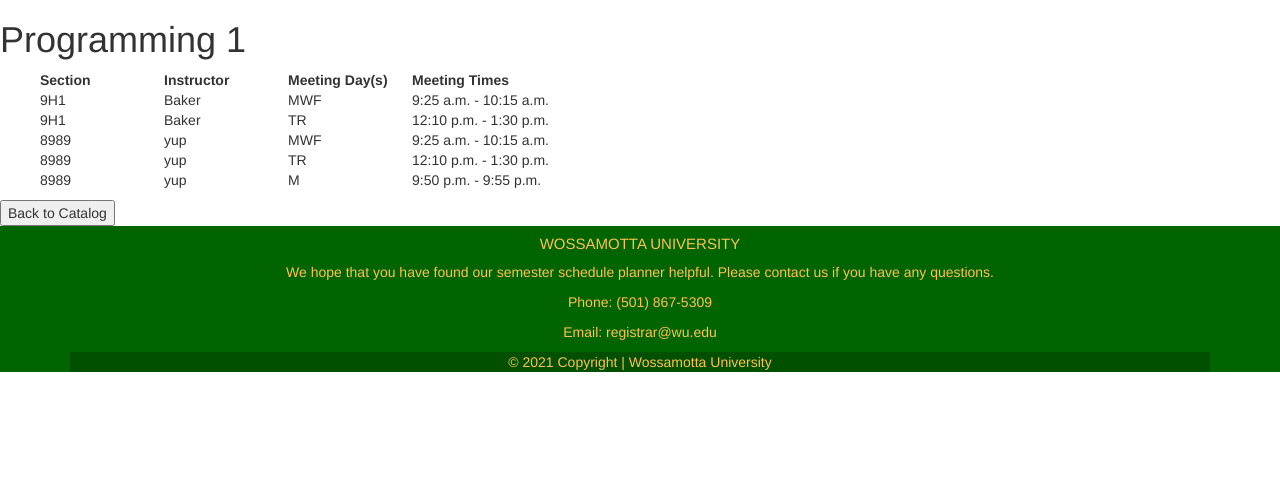
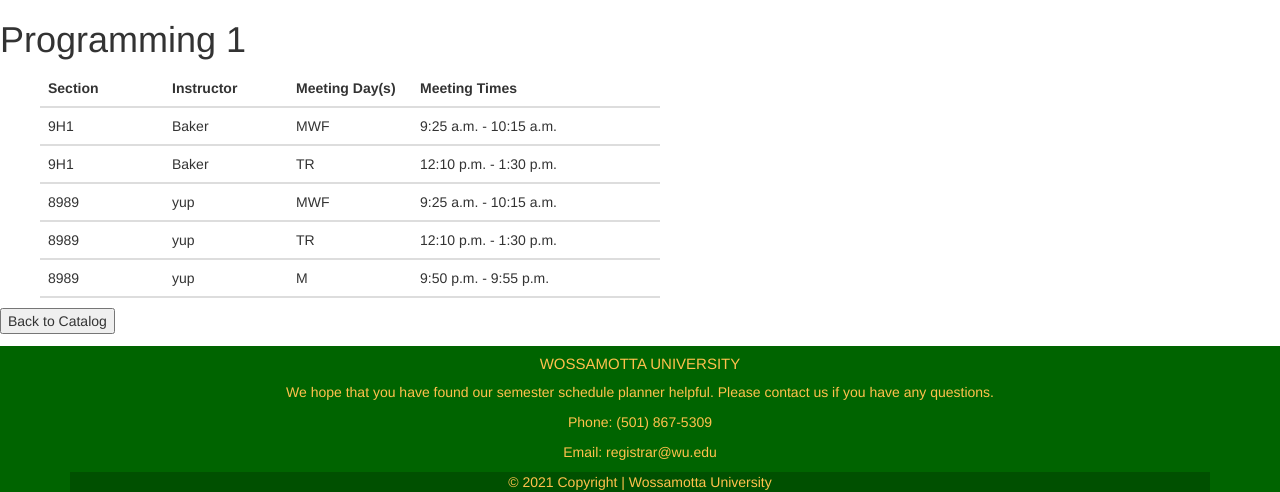
Before and after one commit to zgjohnson/semesterScheduler, a Django app: page /course/1 in a window 1280 px wide. Shown: the part 308-800 px from the top of the page. Run offline with Django 3.2, Linux system fonts and the light colour scheme; a user stored in the database is signed in; data comes from the database, SQL or seed files in the repository; lists and menus that the app fills with data are empty; some libraries are stand-ins or nearby versions.

Commit message:
more front-end stuff

```diff
--- a/catalog/templates/base.html
+++ b/catalog/templates/base.html
@@ -21,10 +21,8 @@
 
         h4{
         padding-top: 50px;
-        font-weight: bold;
         padding-bottom: 30px;
         padding-left: 70px;
-        font-family: "Times New Roman", Times, serif;
         width: 100%;
         }
 
--- a/catalog/templates/designatedCourses.html
+++ b/catalog/templates/designatedCourses.html
@@ -3,6 +3,7 @@
 {% block content %}
 <div class="row">
     <div class="col-sm-6">
+        <h1>Possible Course List</h1>
         <h4>Please choose the Courses you would like to add to your Possible Courses list:</h4>
          <form action="{% url 'designatedCourses' %}" method="POST">
 
--- a/catalog/templates/viewCourse.html
+++ b/catalog/templates/viewCourse.html
@@ -1,6 +1,19 @@
 {% extends "base.html" %}
 
 {% block content %}
+<style>
+    th, td {
+    padding: 8px;
+    text-align: left;
+    border-bottom: 2px solid #ddd;
+    }
+
+    tr:hover {background-color:#f5f5f5;}
+
+    footer{
+    position: absolute;
+    }
+</style>
     <h1>{{ courses.course_Title }}</h1>
    <ol>
        <table style="width:50%">
```
Also changed, not shown: catalog/templates/reservedTimes.html (+12 -0 lines), catalog/templates/savedSchedules.html (+12 -0 lines), catalog/templates/scheduleGenerator.html (+9 -0 lines).
